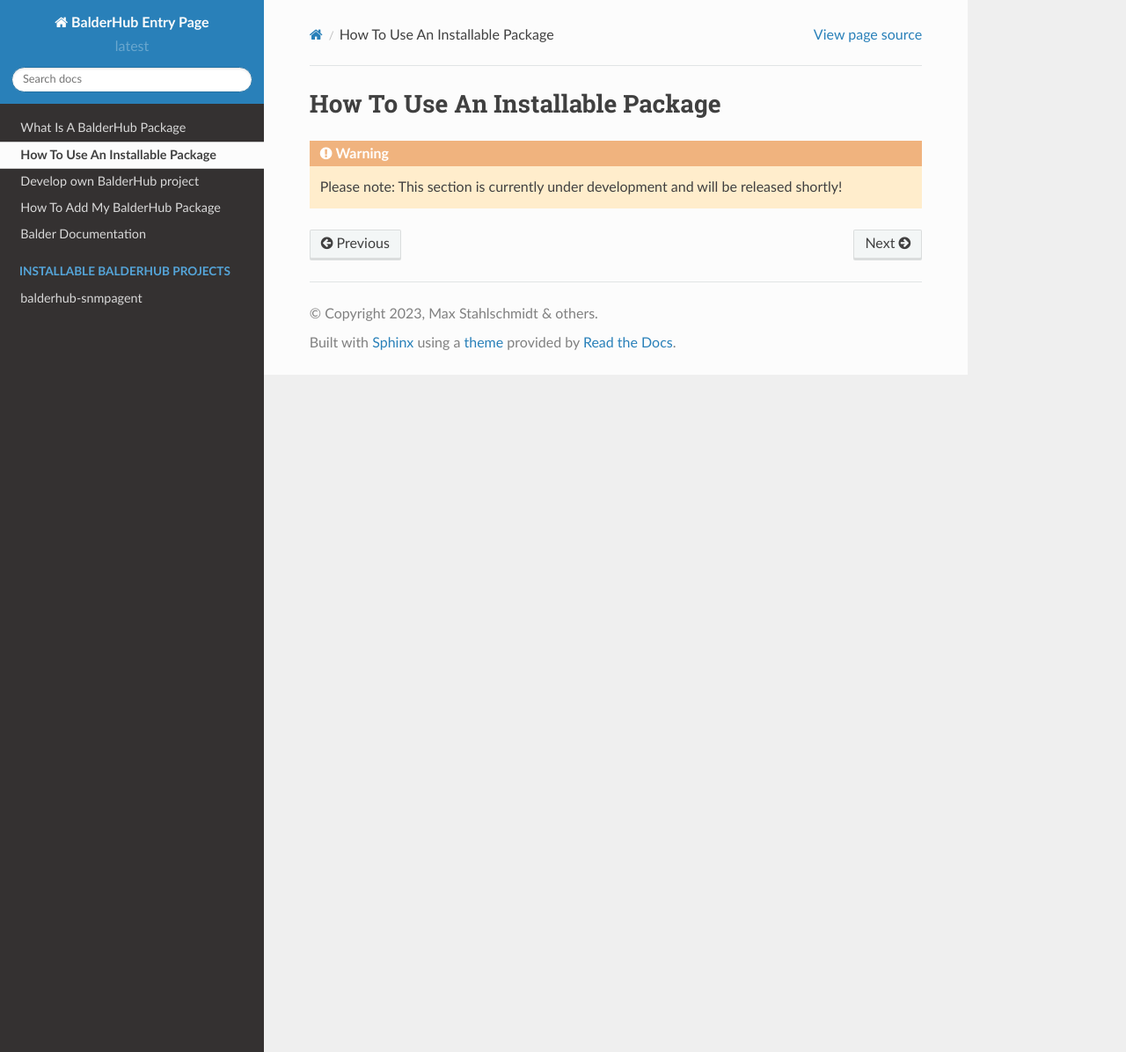
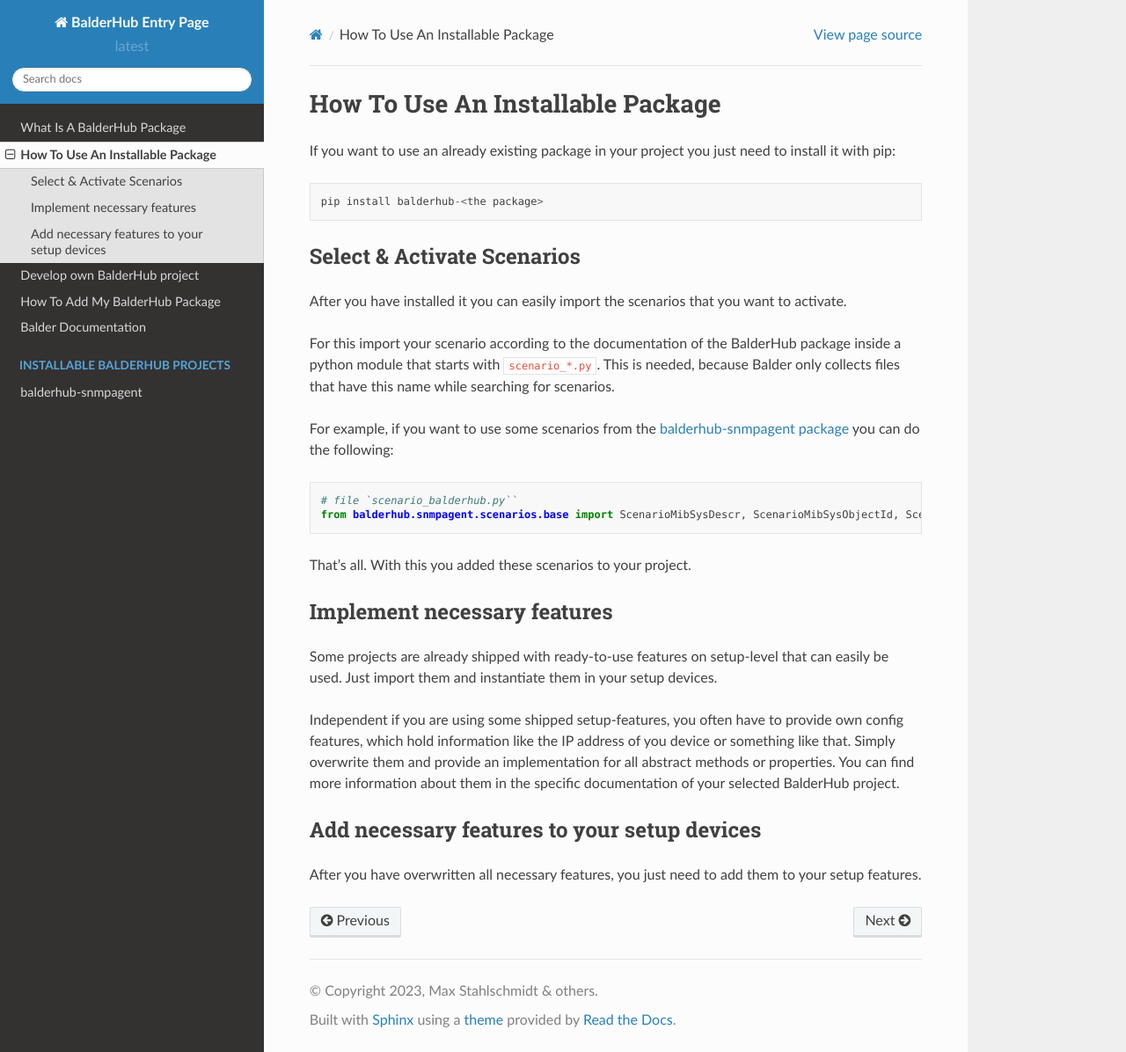
Before and after one commit to balder-dev/hub.balder.dev, a Sphinx documentation site: the page built from doc/source/how_to_use_installable.rst, in a window 1280 px wide and 1196 px high. Shown: the whole window at 88% size. Built offline with Sphinx 7.4.7 and the Read the Docs theme 2.0.0, drawn with Linux system fonts in a browser that asks for light colours.

Commit message:
docs(how_to_use_installable.rst): complete section `How To Use An Installable Package`

```diff
--- a/doc/source/how_to_use_installable.rst
+++ b/doc/source/how_to_use_installable.rst
@@ -1,5 +1,43 @@
 How To Use An Installable Package
 *********************************
 
-.. warning::
-    Please note: This section is currently under development and will be released shortly!
+If you want to use an already existing package in your project you just need to install it with pip:
+
+.. code-block::
+
+    pip install balderhub-<the package>
+
+Select & Activate Scenarios
+===========================
+
+After you have installed it you can easily import the scenarios that you want to activate.
+
+For this import your scenario according to the documentation of the BalderHub package inside a python module that starts
+with ``scenario_*.py``. This is needed, because Balder only collects files that have this name while searching for
+scenarios.
+
+For example, if you want to use some scenarios from the
+`balderhub-snmpagent package <https://hub.balder.dev/projects/snmpagent>`_ you can do the following:
+
+.. code-block:: python
+
+    # file `scenario_balderhub.py``
+    from balderhub.snmpagent.scenarios.base import ScenarioMibSysDescr, ScenarioMibSysObjectId, ScenarioMibSysUpTime
+
+That's all. With this you added these scenarios to your project.
+
+Implement necessary features
+============================
+
+Some projects are already shipped with ready-to-use features on setup-level that can easily be used. Just import them
+and instantiate them in your setup devices.
+
+Independent if you are using some shipped setup-features, you often have to provide own config features, which hold
+information like the IP address of you device or something like that. Simply overwrite them and provide
+an implementation for all abstract methods or properties. You can find more information about them in the specific
+documentation of your selected BalderHub project.
+
+Add necessary features to your setup devices
+============================================
+
+After you have overwritten all necessary features, you just need to add them to your setup features.
```
